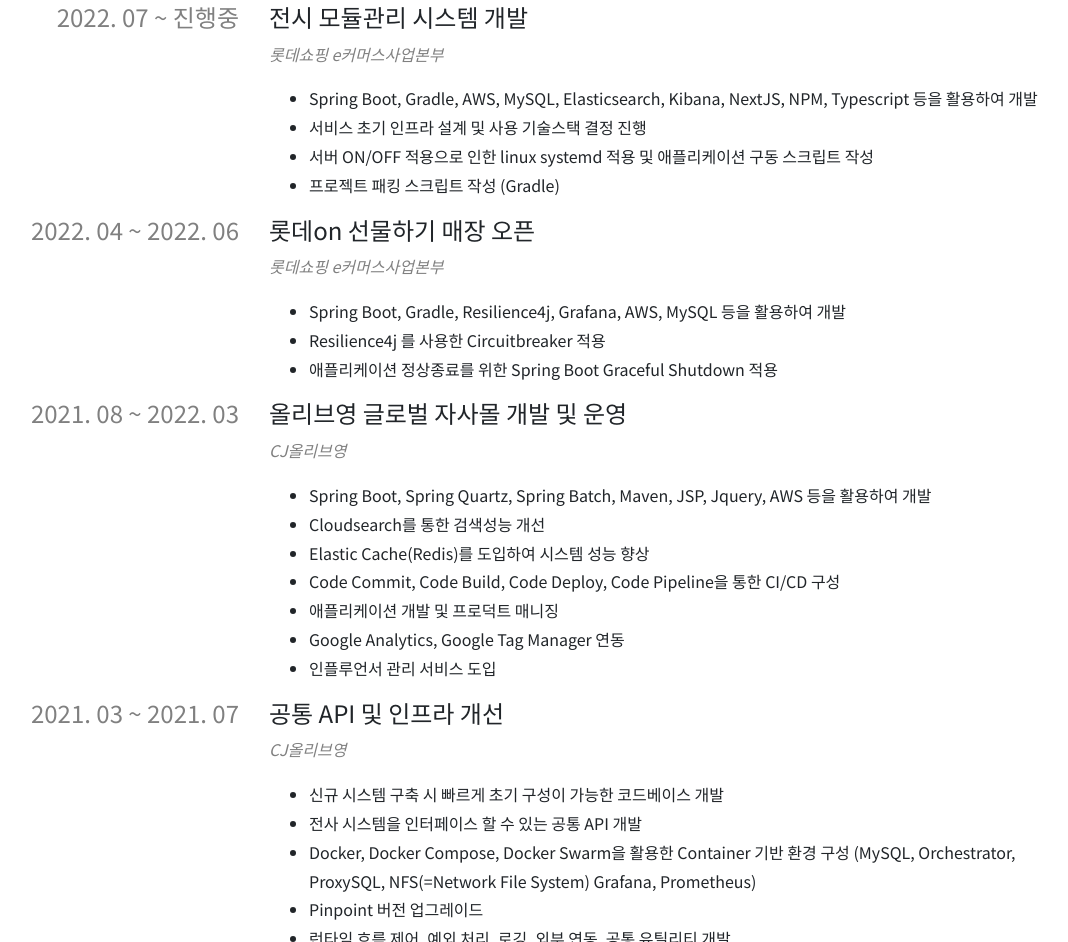
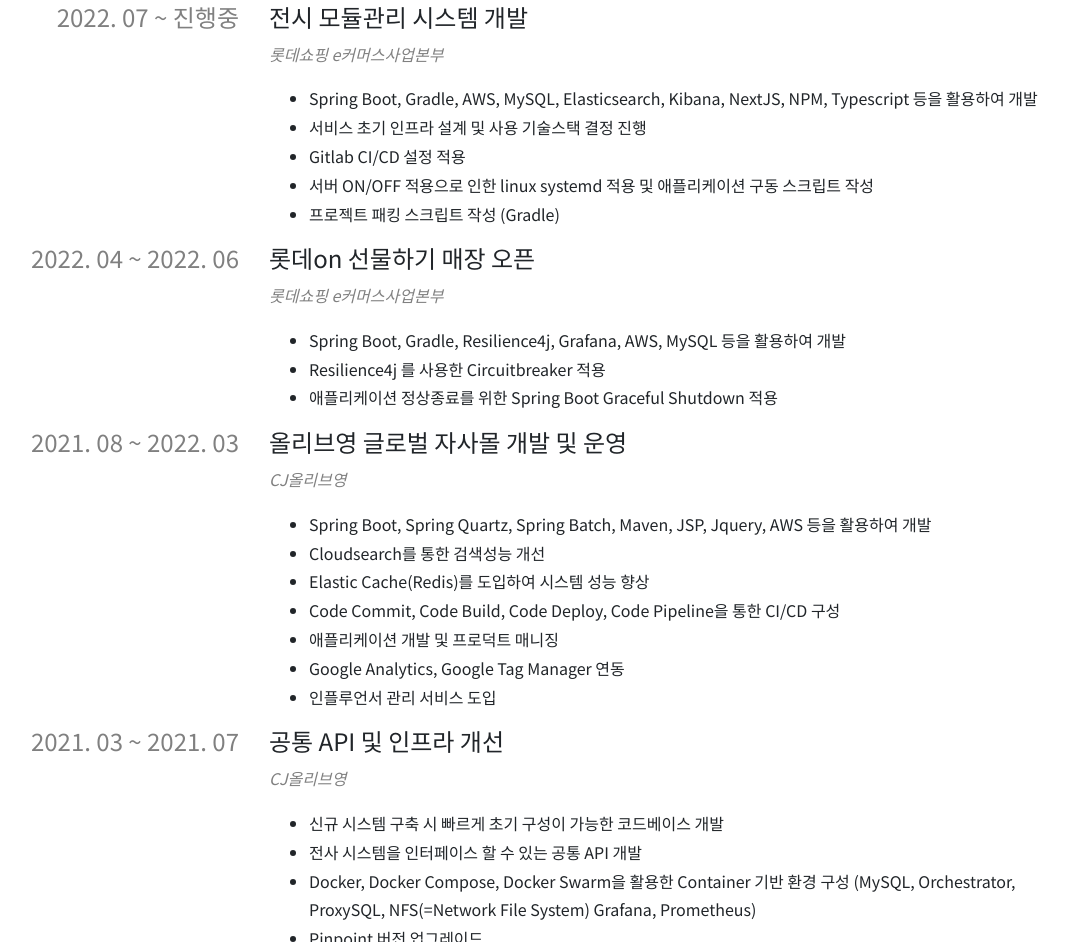
Before and after one commit to bkjeon1614/resume, a website: page index.html in a window 1280 px wide. Shown: the part 3518-4460 px from the top of the page, without its empty margins (101-1169 px from the left). Drawn offline with nearby package versions, Linux system fonts and the light colour scheme.

```diff
--- a/index.html
+++ b/index.html
@@ -568,6 +568,7 @@
                   <ul class="pt-3">
                     <li>Spring Boot, Gradle, AWS, MySQL, Elasticsearch, Kibana, NextJS, NPM, Typescript 등을 활용하여 개발</li>
                     <li>서비스 초기 인프라 설계 및 사용 기술스택 결정 진행</li>
+                    <li>Gitlab CI/CD 설정 적용</li>
                     <li>서버 ON/OFF 적용으로 인한 linux systemd 적용 및 애플리케이션 구동 스크립트 작성</li>
                     <li>프로젝트 패킹 스크립트 작성 (Gradle)</li>
                   </ul>
```
